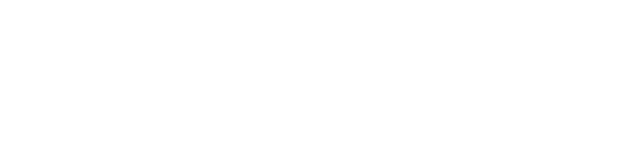
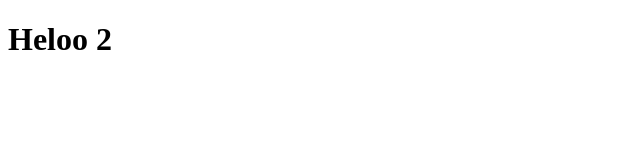
Before and after one commit to RuwanDilhara/Demo_app, a plain HTML site: page index.html in a window 1280 px wide. Shown: the whole page, without its empty margins (0-640 px from the left). Drawn offline with Linux system fonts and the light colour scheme.

Commit message:
second commit

```diff
--- a/index.html
+++ b/index.html
@@ -6,6 +6,6 @@
     <title>Document</title>
 </head>
 <body>
-
+    <h1>Heloo 2</h1>
 </body>
 </html>
```
